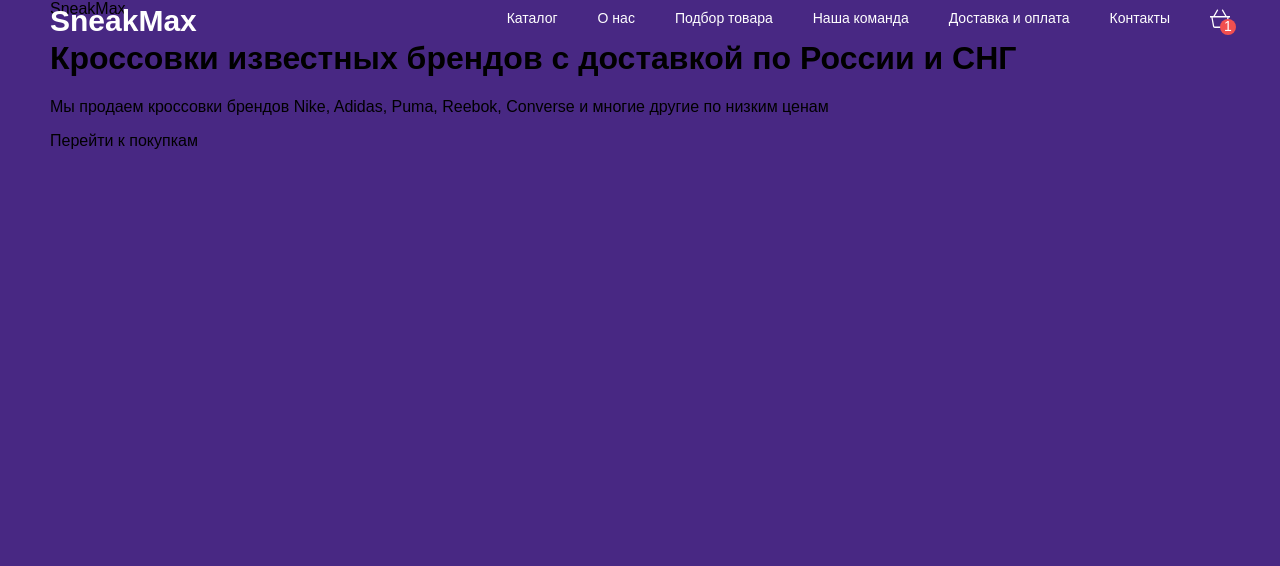
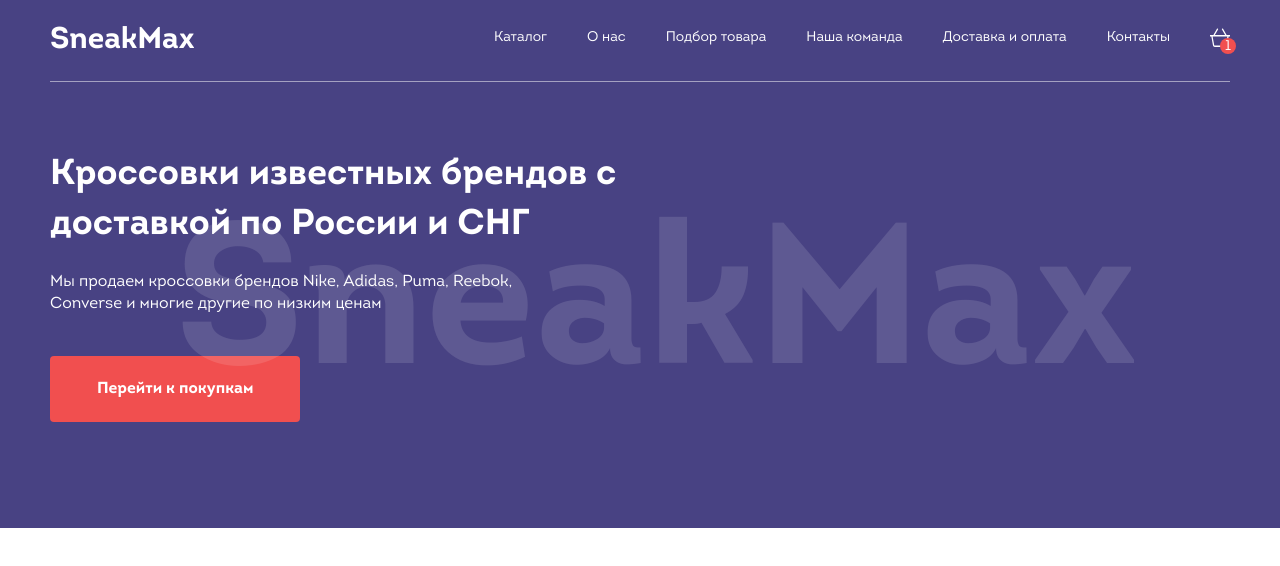
Before and after one commit to Xrymka/SneakMax, a website: page app/index.html in a window 1280 px wide. Drawn offline with nearby package versions, Linux system fonts and the light colour scheme; files that its build step writes are made by us from their sources; files whose address does not match are found by name.

Commit message:
wip header hero

```diff
--- a/src/scss/_fonts.scss
+++ b/src/scss/_fonts.scss
@@ -1 +1,3 @@
-// @include font-face("Muller", "../fonts/MullerRegular", 400, normal);
+@include font-face("Intro", "../fonts/IntroRegular", 400, normal);
+@include font-face("Intro", "../fonts/IntroBook", 400, normal);
+@include font-face("Intro", "../fonts/IntroBold", 700, normal);
--- a/src/scss/_settings.scss
+++ b/src/scss/_settings.scss
@@ -11,7 +11,7 @@ html {
 body {
   margin: 0;
   font-family: var(--font-family), sans-serif;
-  background-color: var(--color-white);
+  color: var(--color-white);
 }
 
 img {
@@ -24,8 +24,8 @@ a {
 
 .list-reset {
   list-style: none;
+  margin: 0;
   padding: 0;
-  margin: 0;
 }
 
 .is-outer {
@@ -75,3 +75,19 @@ a {
   grid-template-columns: repeat(12, 1fr);
   gap: var(--grid-gap);
 }
+
+.btn {
+  border-radius: 4px;
+  padding: 22px 47px;
+  font: var(--middle-font-sm);
+  transition: color 0.2s ease-in-out, background-color 0.2s ease-in-out;
+
+  &--primary {
+    color: var(--color-white);
+    background-color: var(--color-accent);
+
+    &:hover {
+      background-color: var(--color-accent-hover);
+    }
+  }
+}
--- a/src/scss/_vars.scss
+++ b/src/scss/_vars.scss
@@ -2,15 +2,20 @@
   //цвета
   --color-black: #000;
   --color-white: #fff;
-  --color-eastbay: #482883;
+  --color-eastbay: #484283;
   --color-accent: #f14f4f;
+  --color-accent-hover: #cc4949;
+  --color-border: rgba(255, 255, 255, 0.5);
 
   //отступы
   --grid-gap: 20px;
   --main-offset: 40px;
+  --second-offset: 20px;
 
   //шрифты
   --font-family: "Intro", sans-serif;
   --middle-high-font: 700 30px / 140% var(--font-family);
+  --middle-font: 400 16px / 140% var(--font-family);
+  --middle-font-sm: 600 16px / 140% var(--font-family);
   --small-font: 400 14px / 140% var(--font-family);
 }
--- a/src/scss/components/_header.scss
+++ b/src/scss/components/_header.scss
@@ -2,10 +2,25 @@
   position: fixed;
   left: 0;
   top: 0;
+  z-index: 100;
   width: 100%;
 
   &__container {
+    --paddings: 15px;
+
+    position: relative;
     align-items: center;
+    padding: var(--second-offset) var(--paddings);
+
+    &::before {
+      content: "";
+      position: absolute;
+      left: var(--paddings);
+      bottom: 0;
+      width: calc(100% - (var(--paddings) * 2));
+      height: 1px;
+      background-color: var(--color-border);
+    }
   }
 
   &__left {
--- a/src/scss/components/_hero.scss
+++ b/src/scss/components/_hero.scss
@@ -1,4 +1,43 @@
 .hero {
-  height: 800px;
+  position: relative;
+  padding: 100px 0;
+  height: 528px;
   background-color: var(--color-eastbay);
+
+  &__container {
+    position: relative;
+    z-index: 5;
+    display: flex;
+    flex-direction: column;
+    align-items: flex-start;
+    justify-content: center;
+    height: 100%;
+  }
+
+  &__bg-text {
+    position: absolute;
+    left: 55%;
+    top: 65%;
+    z-index: 0;
+    font-weight: 700;
+    font-size: 200px;
+    line-height: 1;
+    color: rgba(255, 255, 255, 0.12);
+    transform: translate(-55%, -65%);
+  }
+
+  &__title {
+    margin: 0;
+    margin-top: 50px;
+    margin-bottom: var(--second-offset);
+    max-width: 50%;
+    font: 700 36px / 140% var(--font-family);
+  }
+
+  &__desc {
+    margin: 0;
+    margin-bottom: var(--main-offset);
+    max-width: calc(50% - 100px);
+    font: var(--middle-font);
+  }
 }
```
Also changed, not shown: src/partials/hero.html (+4 -4 lines), src/resources/fonts/IntroBold.woff2 (added), src/resources/fonts/IntroBook.woff2 (added), src/resources/fonts/IntroRegular.woff2 (added), src/resources/fonts/MullerRegular.woff2 (deleted).
